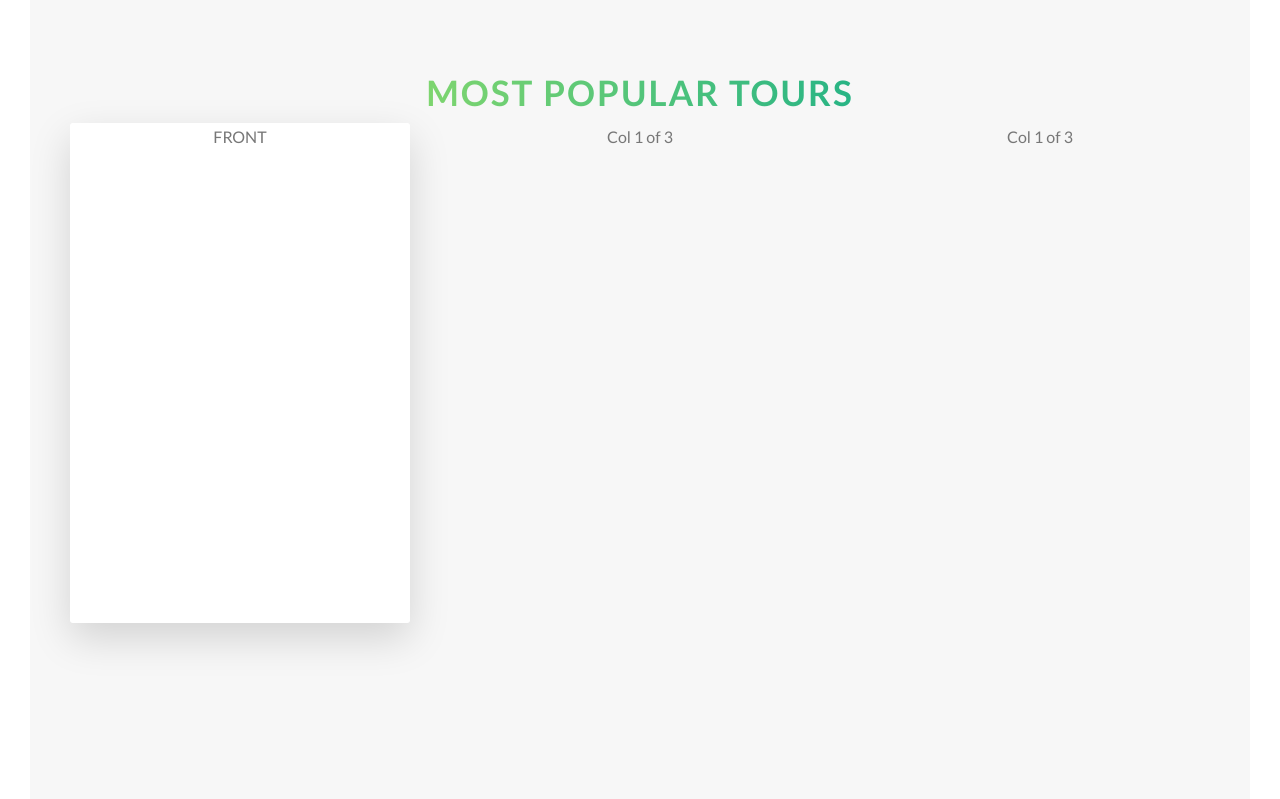
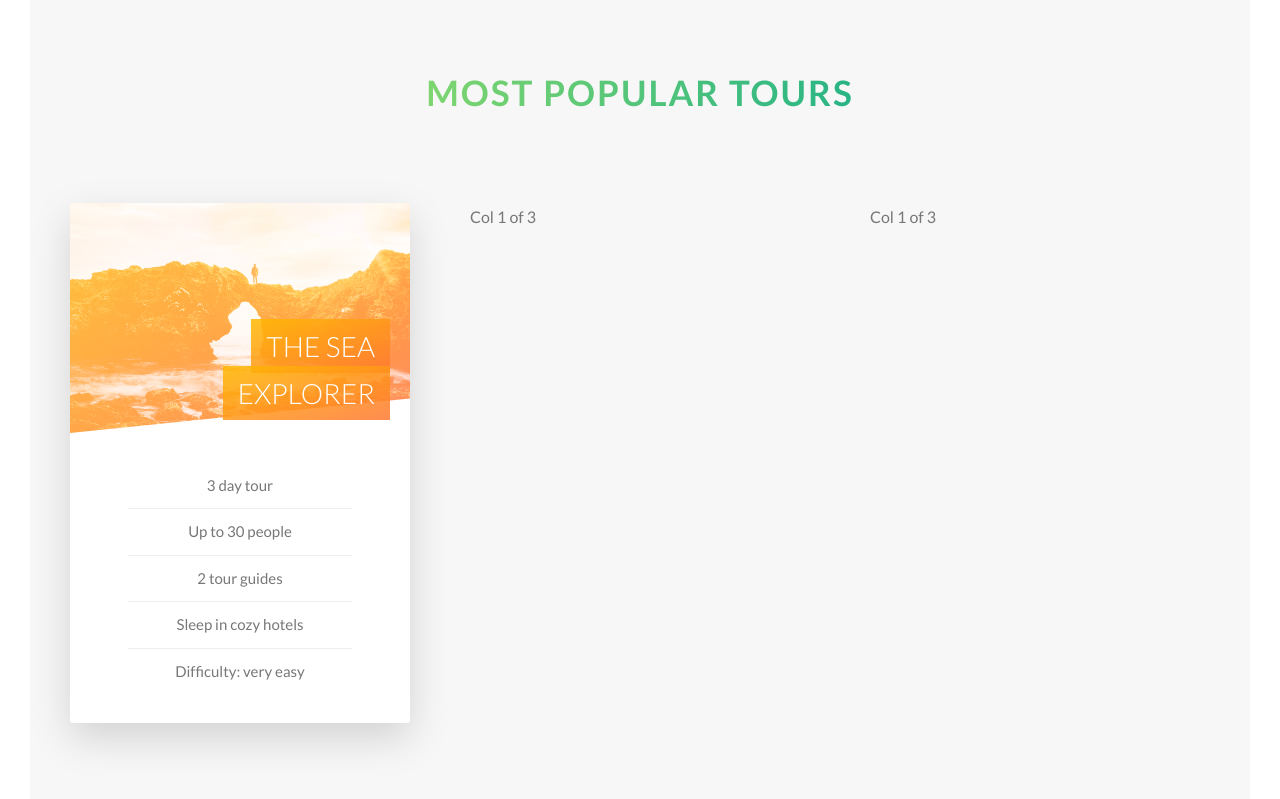
Before and after one commit to kiethohoai/1-natours, a website: page index.html in a window 1280 px wide. Shown: the part 2424-3223 px from the top of the page. Drawn offline with Linux system fonts and the light colour scheme.

Commit message:
011 Building the Tours Section - Part 2

```diff
--- a/index.html
+++ b/index.html
@@ -146,11 +146,30 @@
       <section class="section-tours">
         <div class="u-center-text u-margin-bottom-big">
           <h2 class="heading-secondary">Most popular tours</h2>
+        </div>
 
         <div class="row">
           <div class="col-1-of-3">
             <div class="card">
-                <div class="card__side card__side--front">FRONT</div>
+              <div class="card__side card__side--front">
+                <div class="card__pickture card__pickture--1">&nbsp;</div>
+
+                <h4 class="card__heading">
+                  <span class="card__heading-span card__heading-span--1"
+                    >The sea explorer</span
+                  >
+                </h4>
+
+                <div class="card__details">
+                  <ul>
+                    <li>3 day tour</li>
+                    <li>Up to 30 people</li>
+                    <li>2 tour guides</li>
+                    <li>Sleep in cozy hotels</li>
+                    <li>Difficulty: very easy</li>
+                  </ul>
+                </div>
+              </div>
               <div class="card__side card__side--back card__side--back-1">
                 BACK
               </div>
@@ -159,7 +178,6 @@
 
           <div class="col-1-of-3">Col 1 of 3</div>
           <div class="col-1-of-3">Col 1 of 3</div>
-          </div>
         </div>
       </section>
     </main>
--- a/package.json
+++ b/package.json
@@ -4,11 +4,13 @@
   "description": "011 Implementing BEM in the Natours Project",
   "main": "index.js",
   "scripts": {
-    "sass": "sass --watch sass:css"
+    "sass": "sass --watch sass:css",
+    "sv": "lite-server"
   },
   "author": "john",
   "license": "ISC",
   "dependencies": {
+    "lite-server": "^2.6.1",
     "sass": "^1.79.1"
   }
 }
--- a/sass/abstracts/_variables.scss
+++ b/sass/abstracts/_variables.scss
@@ -11,6 +11,7 @@ $color-tertiary-light: #2998ff;
 $color-tertiary-dark: #5643fa;
 
 $color-grey-light-1: #f7f7f7;
+$color-gray-light-2: #eee;
 $color-gray-dark: #777;
 $color-white: #fff;
 $color-black: #000;
--- a/sass/components/_card.scss
+++ b/sass/components/_card.scss
@@ -1,12 +1,13 @@
 .card {
+  // FUNCTIONALITY
   perspective: 150rem;
   -moz-perspective: 150rem;
   position: relative;
-  height: 50rem;
+  height: 52rem;
 
   &__side {
-    height: 50rem;
-    transition: all 1.5s ease;
+    height: 52rem;
+    transition: all 0.8s ease;
     position: absolute;
     top: 0;
     left: 0;
@@ -14,6 +15,7 @@
     backface-visibility: hidden;
     border-radius: 3px;
     box-shadow: 0 1.5rem 4rem rgba($color-black, .15);
+    overflow: hidden;
 
     &--front {
       background-color: $color-white;
@@ -33,6 +35,75 @@
   }
 
   &:hover &__side--back {
-    transform: rotateY(0);
+    transform: rotateY(360deg);
+  }
+
+  // FRONT SIDE STYLING
+  &__pickture {
+    height: 23rem;
+    background-size: cover;
+    background-blend-mode: screen;
+    -webkit-clip-path: polygon(0 0, 100% 0, 100% 85%, 0 100%);
+    clip-path: polygon(0 0, 100% 0, 100% 85%, 0 100%);
+
+    &--1 {
+      background-image: linear-gradient(to right bottom, $color-secondary-light, $color-secondary-dark), url(../img/nat-5.jpg);
+    }
+
+    &--2 {
+      background-image: url(../img/nat-5.jpg);
+    }
+
+    &--3 {
+      background-image: url(../img/nat-5.jpg);
+    }
+  }
+
+  &__heading {
+    font-size: 2.8rem;
+    font-weight: 300;
+    color: $color-white;
+    text-transform: uppercase;
+    text-align: right;
+    width: 75%;
+
+    position: absolute;
+    top: 12rem;
+    right: 2rem;
+  }
+
+  &__heading-span {
+    padding: 1rem 1.5rem;
+    -webkit-box-decoration-break: clone;
+    box-decoration-break: clone;
+
+    &--1 {
+      background-image: linear-gradient(to right bottom, rgba($color-secondary-light, .85),
+          rgba($color-secondary-dark, .85));
+
+    }
+
+  }
+
+  &__details {
+    padding: 3rem;
+
+
+    ul {
+      list-style: none;
+      width: 80%;
+      margin: 0 auto;
+
+      li {
+        text-align: center;
+        font-size: 1.5rem;
+        padding: 1rem;
+
+        &:not(:last-child) {
+          border-bottom: 1px solid $color-gray-light-2;
+        }
+      }
+    }
+
   }
 }
```
Also changed, not shown: README.MD, css/main.css, 2 other files. Lines whose indentation alone changed are shown as unchanged.
